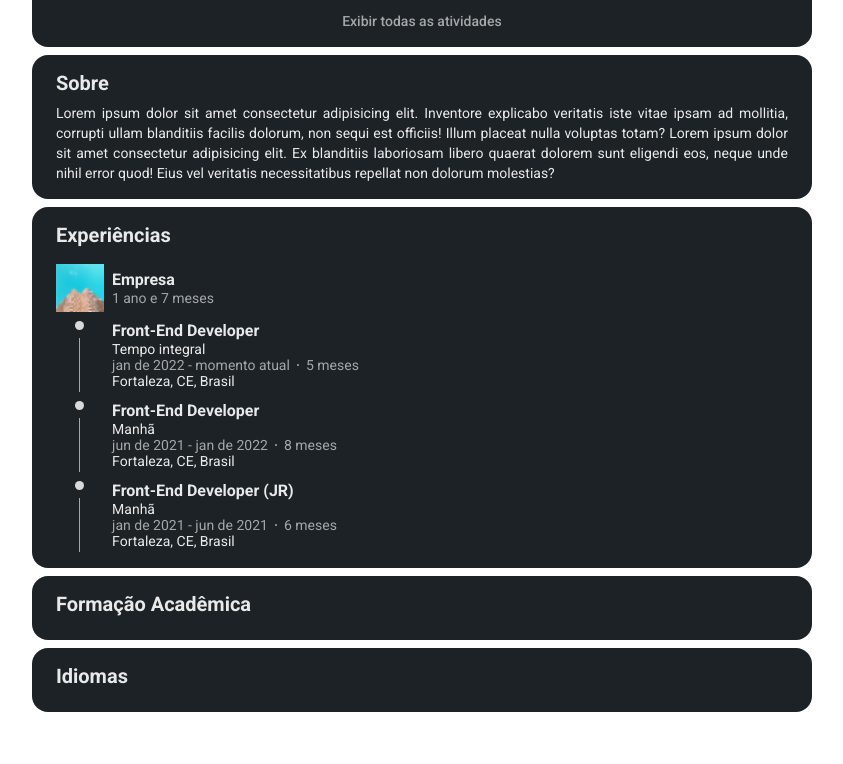
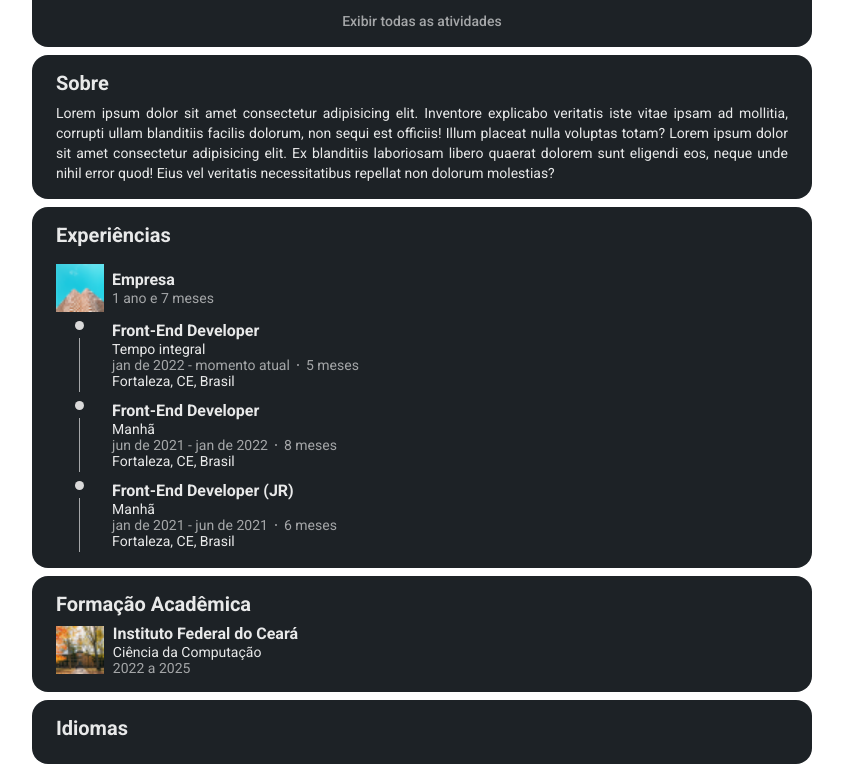
Before and after one commit to mayasumin/linkedin, a plain HTML site: page index.html in a window 1280 px wide. Shown: the part 1229-1993 px from the top of the page, without its empty margins (122-965 px from the left). Before the commit the page ends 1941 px from the top, so only its background shows below. Drawn offline with Linux system fonts and the light colour scheme.

Commit message:
seção de formação acadêmica

```diff
--- a/index.html
+++ b/index.html
@@ -221,6 +221,14 @@
 
         <section class="formacao-academica">
             <h3>Formação Acadêmica</h3>
+            <div class="container-formacao-academica">
+                <img src="./images/empresa-2.png" alt="instituicao-de-ensino">
+                <div>
+                    <p class="nome">Instituto Federal do Ceará</p>
+                    <p class="curso">Ciência da Computação</p>
+                    <p class="periodo">2022 a 2025</p>
+                </div>
+            </div>
         </section>
 
         <section class="idiomas">
--- a/style.css
+++ b/style.css
@@ -303,7 +303,7 @@ section .centralizar {
     align-items: center;
 }
 
-.experiencias .foto-empresa {
+.experiencias .foto-empresa, .container-formacao-academica img {
     width: 3rem;
     height: 3rem;
     object-fit: cover;
@@ -315,11 +315,11 @@ section .centralizar {
     font: normal 600 1rem/1.25rem var(--font-family);
 }
 
-.descricao .permanencia, .funcao .turno, .funcao .periodo, .funcao .local {
+.descricao .permanencia, .funcao .turno, .funcao .periodo, .funcao .local, .container-formacao-academica .curso, .container-formacao-academica .periodo {
     font: normal 400 .875rem/1rem var(--font-family);
 }
 
-.descricao .permanencia, .funcao .periodo {
+.descricao .permanencia, .funcao .periodo, .container-formacao-academica .periodo {
     color: var(--texto-secundario);
 }
 
@@ -334,3 +334,11 @@ section .centralizar {
     display: flex;
     gap: 1.75rem;
 }
+
+.container-formacao-academica {
+    display: flex;
+    gap: 0.56rem;
+    align-items: center;
+    font: normal 600 1rem/1.25rem var(--font-family);
+    color: var(--texto-principal);
+}
```
